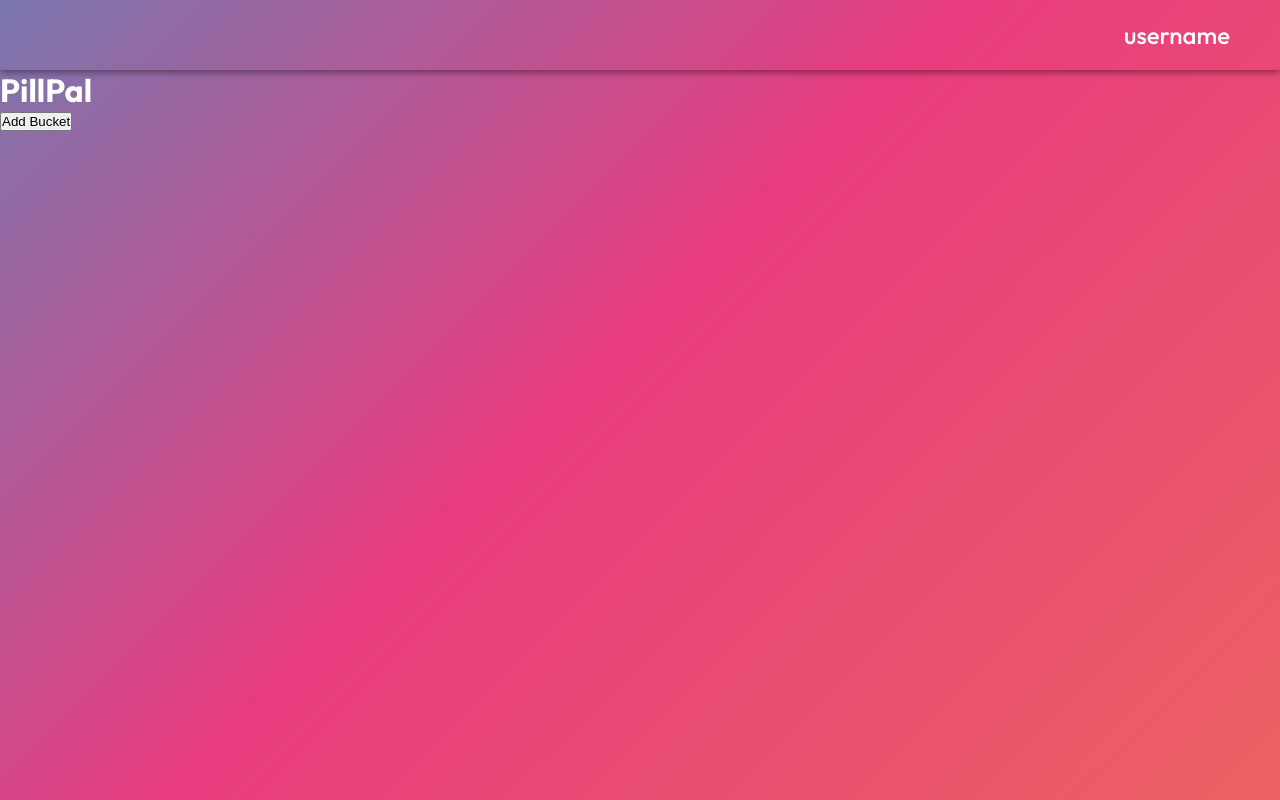
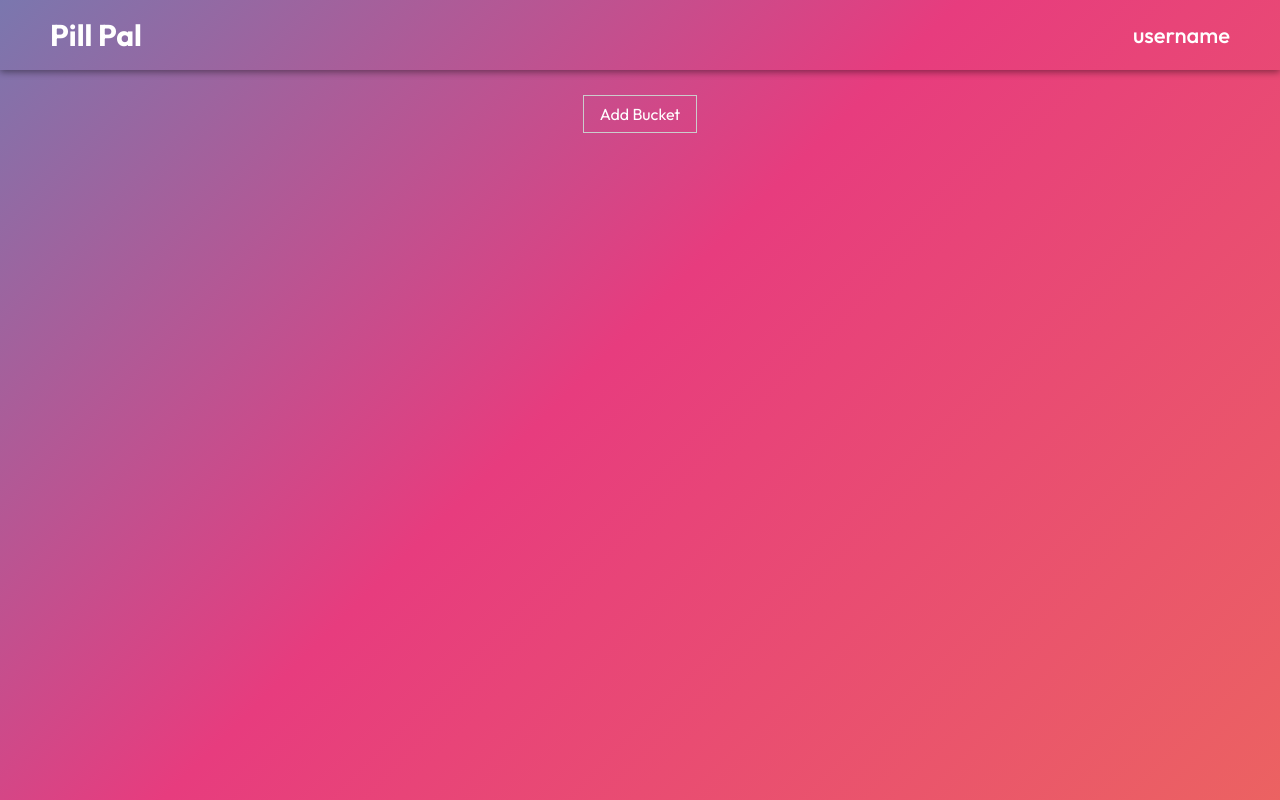
Before and after one commit to Aslam-Naseer/pillpal_UI, a Flask app: page / in a window 1280 px wide. Run offline with Flask 3, Linux system fonts and the light colour scheme.

Commit message:
Modify navbar

```diff
--- a/static/css/base.css
+++ b/static/css/base.css
@@ -1,13 +1,15 @@
 @import url('https://fonts.googleapis.com/css2?family=Outfit:wght@400;500;700&display=swap');
+@import url('./index.css');
+
 
 * {
   margin: 0;
   padding: 0;
+  font-family: Outfit, Arial, Helvetica;
 }
 
 body {
   color: white;
-  font-family: Outfit, Arial, Helvetica;
   padding-top: 70px;
   background: linear-gradient(-45deg, #ee7752, #e73c7e, #23a6d5, #23d5ab);
   background-size: 250% 250%;
@@ -40,7 +42,7 @@ body {
   right: 0;
 
   display: flex;
-  justify-content: end;
+  justify-content: space-between;
   align-items: center;
 
   padding: 0 50px;
@@ -48,7 +50,12 @@ body {
   box-shadow: 0 2px 7px #00000070;
 }
 
+.logo {
+  font-size: 30px;
+  font-weight: 700;
+}
+
 .username {
-  font-size: 24px;
+  font-size: 22px;
   font-weight: 500;
 }
--- /dev/null
+++ b/static/css/index.css
@@ -0,0 +1,21 @@
+.main {
+  display: flex;
+  align-items: center;
+  justify-content: center;
+  padding: 25px;
+}
+
+.add-bucket {
+  border: 1px solid #ccc;
+  background-color: #0000;
+  color: white;
+  font-size: 16px;
+
+  padding: 8px 16px;
+  transition: background-color 350ms, cursor 350ms;
+}
+
+.add-bucket:hover {
+  background-color: #00000016;
+  cursor: pointer;
+}
--- a/templates/base.html
+++ b/templates/base.html
@@ -9,7 +9,8 @@
 
   <body>
     <nav class="main-nav">
-      <span class="username">username</span>
+      <div class="logo">Pill Pal</div>
+      <div class="username">username</div>
     </nav>
     <div class="container">{% block content %} {% endblock %}</div>
   </body>
--- a/templates/index.html
+++ b/templates/index.html
@@ -1,6 +1,5 @@
 {% extends "base.html" %} {% block content %}
 <div class="main">
-  <h1>PillPal</h1>
   <button class="add-bucket">Add Bucket</button>
 </div>
 {% endblock %}
```
